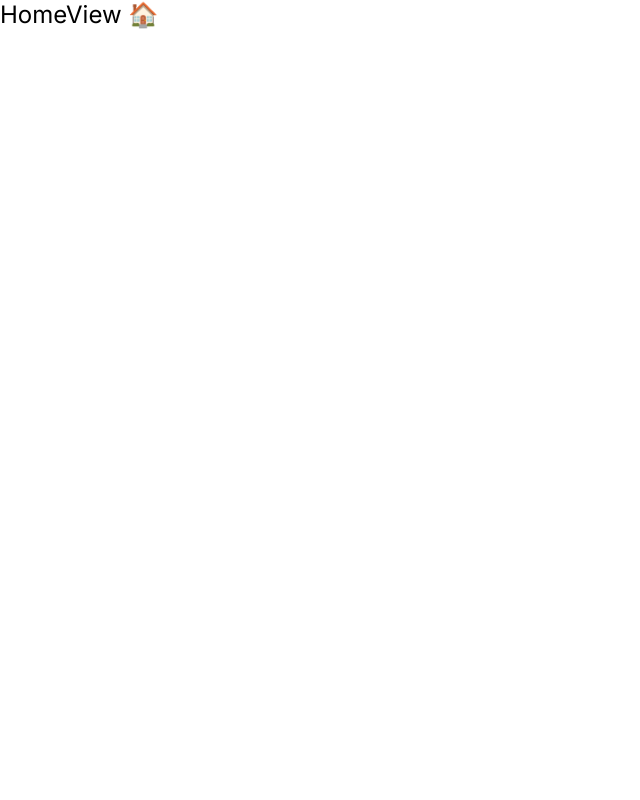
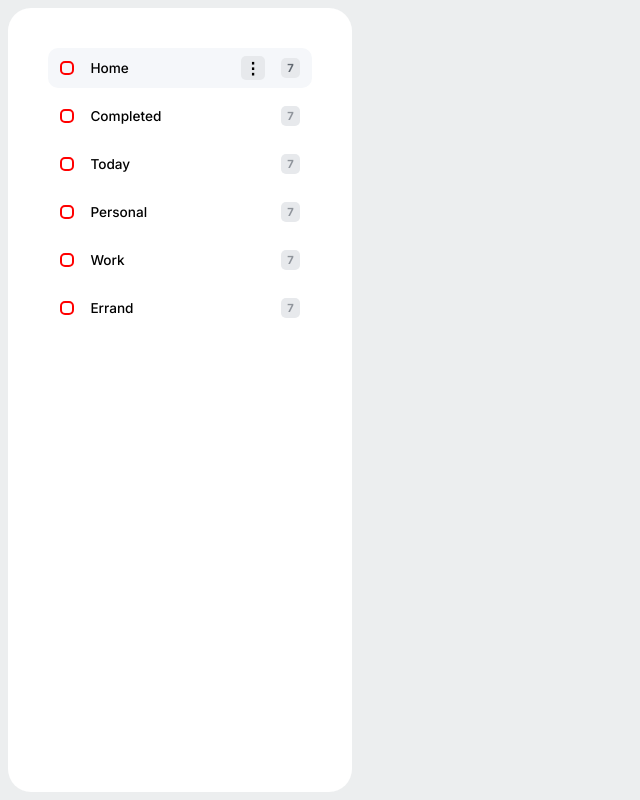
Before and after one commit to Dewaley/dona, a Vue app: page /app in a window 1280 px wide. Shown: the whole page, without its empty margins (0-640 px from the left). Built offline with nearby package versions, Linux system fonts and the light colour scheme.

Commit message:
what have i done?

```diff
--- a/src/App.vue
+++ b/src/App.vue
@@ -1,6 +1,4 @@
 <script setup>
-import HelloWorld from "./components/HelloWorld.vue";
-import TheWelcome from "./components/TheWelcome.vue";
 import { RouterView } from "vue-router";
 </script>
 
--- a/src/assets/base.css
+++ b/src/assets/base.css
@@ -11,6 +11,7 @@ html {
 *::after {
   box-sizing: border-box;
   margin: 0;
+  padding: 0;
   font-family: "Inter", sans-serif;
   font-weight: normal;
 }
--- a/src/components/HelloWorld.vue
+++ /dev/null
@@ -1,43 +0,0 @@
-<script setup>
-defineProps({
-  msg: {
-    type: String,
-    required: true
-  }
-})
-</script>
-
-<template>
-  <div class="greetings">
-    <h1 class="green">{{ msg }}</h1>
-    <h3>
-      You’ve successfully created a project with
-      <a href="https://vitejs.dev/" target="_blank" rel="noopener">Vite</a> +
-      <a href="https://vuejs.org/" target="_blank" rel="noopener">Vue 3</a>.
-    </h3>
-  </div>
-</template>
-
-<style scoped>
-h1 {
-  font-weight: 500;
-  font-size: 2.6rem;
-  top: -10px;
-}
-
-h3 {
-  font-size: 1.2rem;
-}
-
-.greetings h1,
-.greetings h3 {
-  text-align: center;
-}
-
-@media (min-width: 1024px) {
-  .greetings h1,
-  .greetings h3 {
-    text-align: left;
-  }
-}
-</style>
--- /dev/null
+++ b/src/components/Sidebar.vue
@@ -0,0 +1,141 @@
+<template>
+  <div class="sidebar">
+    <ul>
+      <li class="active">
+        <span class="fragment">
+          <span class="logo"></span>
+          <span class="list">Home</span>
+        </span>
+        <span class="fragment">
+          <span class="options">&#8942;</span>
+          <span class="count">7</span>
+        </span>
+      </li>
+      <li>
+        <span class="fragment">
+          <span class="logo"></span>
+          <span class="list">Completed</span>
+        </span>
+        <span class="fragment">
+          <span class="options">&#8942;</span>
+          <span class="count">7</span>
+        </span>
+      </li>
+      <li>
+        <span class="fragment">
+          <span class="logo"></span>
+          <span class="list">Today</span>
+        </span>
+        <span class="fragment">
+          <span class="options">&#8942;</span>
+          <span class="count">7</span>
+        </span>
+      </li>
+      <li>
+        <span class="fragment">
+          <span class="logo"></span>
+          <span class="list">Personal</span>
+        </span>
+        <span class="fragment">
+          <span class="options">&#8942;</span>
+          <span class="count">7</span>
+        </span>
+      </li>
+      <li>
+        <span class="fragment">
+          <span class="logo"></span>
+          <span class="list">Work</span>
+        </span>
+        <span class="fragment">
+          <span class="options">&#8942;</span>
+          <span class="count">7</span>
+        </span>
+      </li>
+      <li>
+        <span class="fragment">
+          <span class="logo"></span>
+          <span class="list">Errand</span>
+        </span>
+        <span class="fragment">
+          <span class="options">&#8942;</span>
+          <span class="count">7</span>
+        </span>
+      </li>
+    </ul>
+  </div>
+</template>
+
+<style scoped>
+.sidebar {
+  position: absolute;
+  margin: 0.5rem 0rem 0.5rem 0.5rem;
+  background-color: white;
+  height: calc(100vh - 1rem);
+  min-width: 21.5rem;
+  padding: 2.5rem;
+  border-radius: 23px;
+}
+ul {
+  list-style-type: none;
+  display: flex;
+  flex-direction: column;
+  gap: 0.5rem;
+}
+li {
+  display: flex;
+  justify-content: space-between;
+  align-items: center;
+  font-size: 0.85rem;
+  padding: 0.75rem;
+  border-radius: 10px;
+  height: 2.5rem;
+  cursor: pointer;
+}
+.active {
+  background-color: #f5f7fa;
+}
+.list {
+  font-weight: 500;
+}
+.fragment {
+  display: flex;
+  gap: 1rem;
+  align-items: center;
+}
+.options,
+.count {
+  display: flex;
+  justify-content: center;
+  align-items: center;
+  font-size: 1rem;
+  width: 1.2rem;
+  height: 1.2rem;
+  border-radius: 5px;
+  background-color: #e7e9ec;
+  font-weight: bold;
+}
+.options {
+  padding: 0.75rem;
+  display: none;
+}
+li:hover .options {
+  display: flex;
+}
+.active .options {
+  display: flex;
+}
+.active .count {
+  color: #616870;
+}
+.count {
+  font-size: 0.7rem;
+  color: #8f949b;
+}
+.logo {
+  width: 0.9rem;
+  height: 0.9rem;
+  display: flex;
+  border: 2px solid red;
+  border-radius: 5px;
+}
+</style>
--- a/src/components/TheWelcome.vue
+++ /dev/null
@@ -1,86 +0,0 @@
-<script setup>
-import WelcomeItem from './WelcomeItem.vue'
-import DocumentationIcon from './icons/IconDocumentation.vue'
-import ToolingIcon from './icons/IconTooling.vue'
-import EcosystemIcon from './icons/IconEcosystem.vue'
-import CommunityIcon from './icons/IconCommunity.vue'
-import SupportIcon from './icons/IconSupport.vue'
-</script>
-
-<template>
-  <WelcomeItem>
-    <template #icon>
-      <DocumentationIcon />
-    </template>
-    <template #heading>Documentation</template>
-
-    Vue’s
-    <a href="https://vuejs.org/" target="_blank" rel="noopener">official documentation</a>
-    provides you with all information you need to get started.
-  </WelcomeItem>
-
-  <WelcomeItem>
-    <template #icon>
-      <ToolingIcon />
-    </template>
-    <template #heading>Tooling</template>
-
-    This project is served and bundled with
-    <a href="https://vitejs.dev/guide/features.html" target="_blank" rel="noopener">Vite</a>. The
-    recommended IDE setup is
-    <a href="https://code.visualstudio.com/" target="_blank" rel="noopener">VSCode</a> +
-    <a href="https://github.com/johnsoncodehk/volar" target="_blank" rel="noopener">Volar</a>. If
-    you need to test your components and web pages, check out
-    <a href="https://www.cypress.io/" target="_blank" rel="noopener">Cypress</a> and
-    <a href="https://on.cypress.io/component" target="_blank">Cypress Component Testing</a>.
-
-    <br />
-
-    More instructions are available in <code>README.md</code>.
-  </WelcomeItem>
-
-  <WelcomeItem>
-    <template #icon>
-      <EcosystemIcon />
-    </template>
-    <template #heading>Ecosystem</template>
-
-    Get official tools and libraries for your project:
-    <a href="https://pinia.vuejs.org/" target="_blank" rel="noopener">Pinia</a>,
-    <a href="https://router.vuejs.org/" target="_blank" rel="noopener">Vue Router</a>,
-    <a href="https://test-utils.vuejs.org/" target="_blank" rel="noopener">Vue Test Utils</a>, and
-    <a href="https://github.com/vuejs/devtools" target="_blank" rel="noopener">Vue Dev Tools</a>. If
-    you need more resources, we suggest paying
-    <a href="https://github.com/vuejs/awesome-vue" target="_blank" rel="noopener">Awesome Vue</a>
-    a visit.
-  </WelcomeItem>
-
-  <WelcomeItem>
-    <template #icon>
-      <CommunityIcon />
-    </template>
-    <template #heading>Community</template>
-
-    Got stuck? Ask your question on
-    <a href="https://chat.vuejs.org" target="_blank" rel="noopener">Vue Land</a>, our official
-    Discord server, or
-    <a href="https://stackoverflow.com/questions/tagged/vue.js" target="_blank" rel="noopener"
-      >StackOverflow</a
-    >. You should also subscribe to
-    <a href="https://news.vuejs.org" target="_blank" rel="noopener">our mailing list</a> and follow
-    the official
-    <a href="https://twitter.com/vuejs" target="_blank" rel="noopener">@vuejs</a>
-    twitter account for latest news in the Vue world.
-  </WelcomeItem>
-
-  <WelcomeItem>
-    <template #icon>
-      <SupportIcon />
-    </template>
-    <template #heading>Support Vue</template>
-
-    As an independent project, Vue relies on community backing for its sustainability. You can help
-    us by
-    <a href="https://vuejs.org/sponsor/" target="_blank" rel="noopener">becoming a sponsor</a>.
-  </WelcomeItem>
-</template>
--- a/src/components/WelcomeItem.vue
+++ /dev/null
@@ -1,86 +0,0 @@
-<template>
-  <div class="item">
-    <i>
-      <slot name="icon"></slot>
-    </i>
-    <div class="details">
-      <h3>
-        <slot name="heading"></slot>
-      </h3>
-      <slot></slot>
-    </div>
-  </div>
-</template>
-
-<style scoped>
-.item {
-  margin-top: 2rem;
-  display: flex;
-}
-
-.details {
-  flex: 1;
-  margin-left: 1rem;
-}
-
-i {
-  display: flex;
-  place-items: center;
-  place-content: center;
-  width: 32px;
-  height: 32px;
-
-  color: var(--color-text);
-}
-
-h3 {
-  font-size: 1.2rem;
-  font-weight: 500;
-  margin-bottom: 0.4rem;
-  color: var(--color-heading);
-}
-
-@media (min-width: 1024px) {
-  .item {
-    margin-top: 0;
-    padding: 0.4rem 0 1rem calc(var(--section-gap) / 2);
-  }
-
-  i {
-    top: calc(50% - 25px);
-    left: -26px;
-    position: absolute;
-    border: 1px solid var(--color-border);
-    background: var(--color-background);
-    border-radius: 8px;
-    width: 50px;
-    height: 50px;
-  }
-
-  .item:before {
-    content: ' ';
-    border-left: 1px solid var(--color-border);
-    position: absolute;
-    left: 0;
-    bottom: calc(50% + 25px);
-    height: calc(50% - 25px);
-  }
-
-  .item:after {
-    content: ' ';
-    border-left: 1px solid var(--color-border);
-    position: absolute;
-    left: 0;
-    top: calc(50% + 25px);
-    height: calc(50% - 25px);
-  }
-
-  .item:first-of-type:before {
-    display: none;
-  }
-
-  .item:last-of-type:after {
-    display: none;
-  }
-}
-</style>
--- a/src/views/HomeView.vue
+++ b/src/views/HomeView.vue
@@ -1,3 +1,17 @@
+<script setup>
+import Sidebar from "../components/Sidebar.vue";
+</script>
+
 <template>
-  <h2>HomeView &#127968;</h2>
+  <!-- <h2>HomeView &#127968;</h2> -->
+  <div class="main">
+    <Sidebar />
+  </div>
 </template>
+
+<style scoped>
+.main {
+  background-color: #eceeef;
+  min-height: 100vh;
+}
+</style>
```
